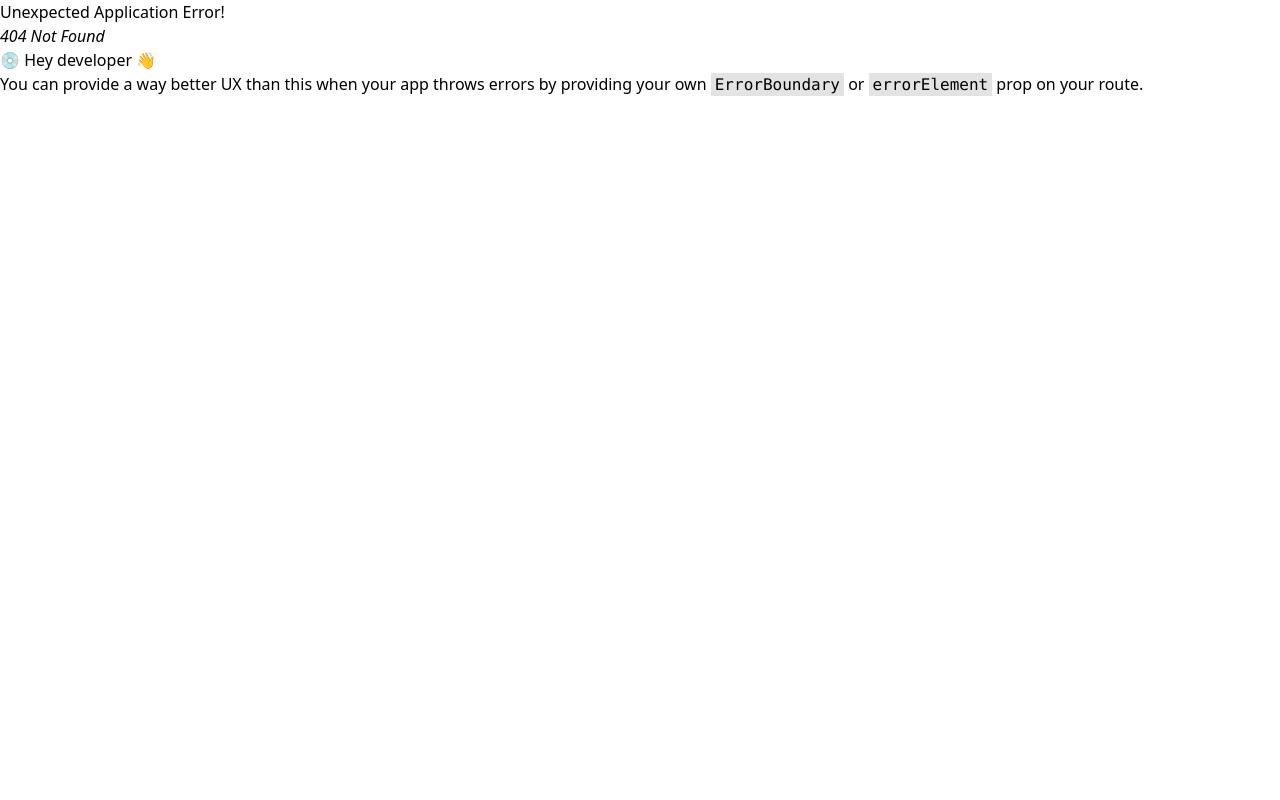
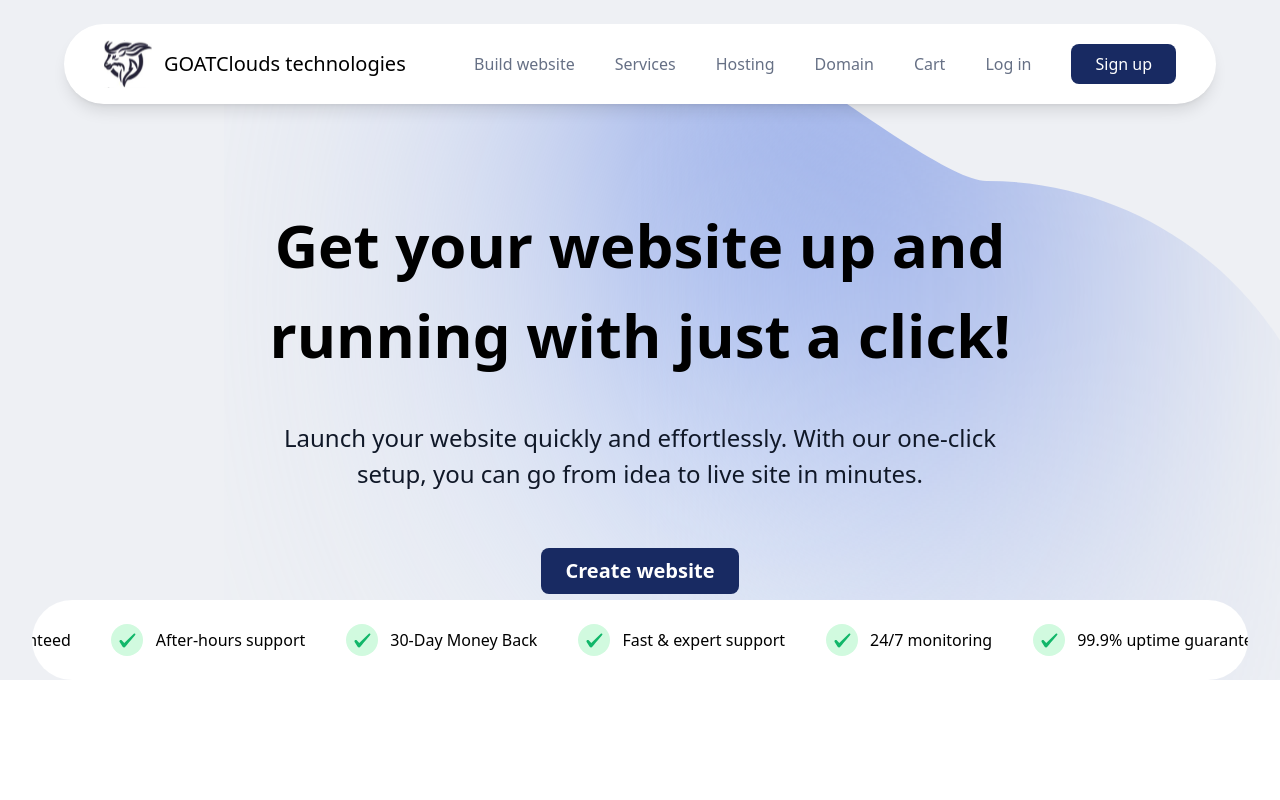
Before and after one commit to Frokesy/gcwh, a React (Vite) app: page /build-website in a window 1280 px wide. Before the commit this address had no page. Shown: the top 800 px of the page. Built offline with nearby package versions, Linux system fonts and the light colour scheme.

Commit message:
designed build website page

```diff
--- a/src/App.tsx
+++ b/src/App.tsx
@@ -1,9 +1,13 @@
 import { AnimatePresence } from "framer-motion";
 import { createBrowserRouter, RouterProvider } from "react-router-dom";
 import Home from "./pages/home";
+import BuildWebsite from "./pages/build-website";
 
 const App = () => {
-  const router = createBrowserRouter([{ path: "/", element: <Home /> }]);
+  const router = createBrowserRouter([
+    { path: "/", element: <Home /> },
+    { path: "/build-website", element: <BuildWebsite /> },
+  ]);
 
   return (
     <AnimatePresence mode="wait">
--- /dev/null
+++ b/src/components/defaults/ScrollFeatures.tsx
@@ -0,0 +1,30 @@
+import { GreenTick } from "../svgs/Icons";
+
+const ScrollFeatures = () => {
+  const bottomBarItems = [
+    "Fast & expert support",
+    "24/7 monitoring",
+    "99.9% uptime guaranteed",
+    "After-hours support",
+    "30-Day Money Back",
+    "Fast & expert support",
+    "24/7 monitoring",
+    "99.9% uptime guaranteed",
+    "After-hours support",
+    "30-Day Money Back",
+  ];
+  return (
+    <div className="relative mt-20 scrollbar-hide w-[95vw] mx-auto py-3 lg:text-[16px] text-[14px] lg:py-6 px-10 rounded-full bg-[#fff] overflow-x-auto">
+      <div className="flex space-x-10 animate-marquee">
+        {bottomBarItems.concat(bottomBarItems).map((item, index) => (
+          <div key={index} className="flex items-center space-x-3 min-w-max">
+            <GreenTick />
+            <p>{item}</p>
+          </div>
+        ))}
+      </div>
+    </div>
+  );
+};
+
+export default ScrollFeatures;
--- a/src/components/home/Hero.tsx
+++ b/src/components/home/Hero.tsx
@@ -70,7 +70,7 @@ const Hero = () => {
         </div>
       </div>
 
-      <div className="relative mt-20 scrollbar-hide w-[95vw] mx-auto py-6 px-10 rounded-full bg-[#fff] overflow-x-auto">
+      <div className="relative mt-20 scrollbar-hide w-[95vw] mx-auto lg:text-[16px] text-[14px] py-3 lg:py-6 px-10 rounded-full bg-[#fff] overflow-x-auto">
         <div className="flex space-x-10 animate-marquee">
           {bottomBarItems.concat(bottomBarItems).map((item, index) => (
             <div key={index} className="flex items-center space-x-3 min-w-max">
--- a/src/components/home/Testimonials.tsx
+++ b/src/components/home/Testimonials.tsx
@@ -33,7 +33,7 @@ const Testimonials = () => {
     },
   ];
   return (
-    <div className="py-20 bg-[#fff]">
+    <div className="lg:py-20 py-10 bg-[#fff]">
       <div className="mt-10 w-[90vw] mx-auto py-10 flex flex-col space-y-3 items-center justify-center">
         <div className="bg-[#E6E6FA] text-[#05038E] font-semibold py-2 px-4 rounded-full">
           <span>Testimonials</span>
@@ -48,7 +48,10 @@ const Testimonials = () => {
 
         <div className="mt-20 grid lg:grid-cols-3 gap-20">
           {testimonialItems.map((item) => (
-            <div className="flex flex-col items-center text-center space-y-6">
+            <div
+              key={item.id}
+              className="flex flex-col items-center text-center space-y-6"
+            >
               <div className="flex">
                 <Star />
                 <Star />
--- /dev/null
+++ b/src/pages/build-website/index.tsx
@@ -0,0 +1,34 @@
+import Container from "../../components/defaults/Container";
+import Footer from "../../components/defaults/Footer";
+import ScrollFeatures from "../../components/defaults/ScrollFeatures";
+import Testimonials from "../../components/home/Testimonials";
+
+const BuildWebsite = () => {
+  return (
+    <Container>
+      <div className="bg-[url('/assets/bg-gradient.svg')] mt-10 bg-cover lg:pt-[15vh] pt-20 bg-no-repeat lg:min-h-[80vh] min-h-[70vh] relative">
+        <div className="flex flex-col items-center space-y-4 lg:w-[60%] pt-10 mx-auto text-center">
+          <h2 className="lg:text-[60px] text-[30px] font-semibold">
+            Get your website up and running with just a click!
+          </h2>
+          <p className="text-gray-900 lg:text-[24px] mt-6">
+            Launch your website quickly and effortlessly. With our one-click
+            setup, you can go from idea to live site in minutes.
+          </p>
+
+          <button className="bg-[#182A62] text-white px-6 py-2 text-[20px] font-semibold rounded-lg mt-10">
+            Create website
+          </button>
+        </div>
+
+        <div className="absolute bottom-0 w-[100%]">
+          <ScrollFeatures />
+        </div>
+      </div>
+      <Testimonials />
+      <Footer />
+    </Container>
+  );
+};
+
+export default BuildWebsite;
```
